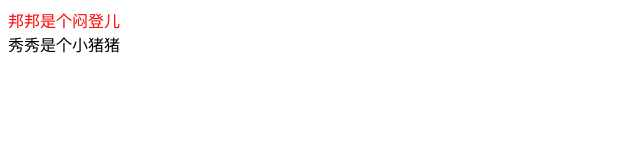
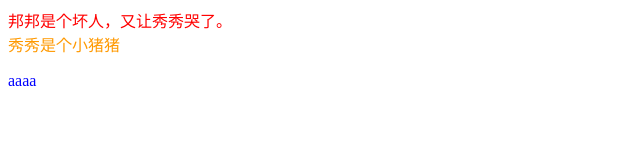
Before and after one commit to Heighory/WebObject, a plain HTML site: page page/home/index.html in a window 1280 px wide. Shown: the whole page, without its empty margins (0-640 px from the left). Drawn offline with Linux system fonts and the light colour scheme.

Commit message:
github测试

```diff
--- a/mycss/my_style.css
+++ b/mycss/my_style.css
@@ -1,4 +1,12 @@
 #aa{
-    color:#ff0000;
-    font-size: 16px;
+     color:#ff0000;
+     font-size: 16px;
+ }
+
+.abc{
+    color: #ff9900;
 }
+
+BODY{
+    color: blue;
+}
--- a/page/home/index.html
+++ b/page/home/index.html
@@ -6,7 +6,8 @@
     <link rel="stylesheet" type="text/css" href="../../mycss/my_style.css" >
 </head>
 <body>
-    <div id="aa">邦邦是个闷登儿</div>
-    秀秀是个小猪猪
+    <div id="aa">邦邦是个坏人，又让秀秀哭了。</div>
+    <div class="abc">秀秀是个小猪猪</div>
+    <p>aaaa</p>
 </body>
 </html>
```
